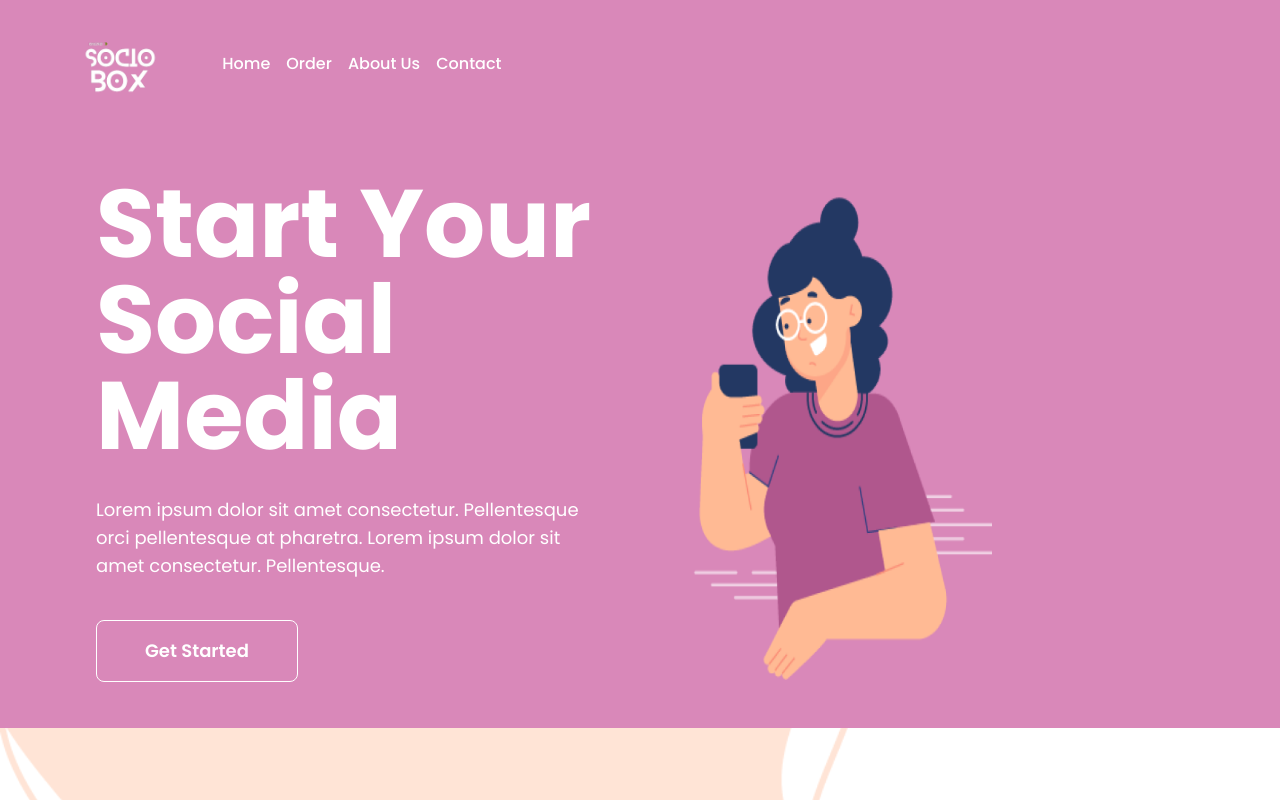
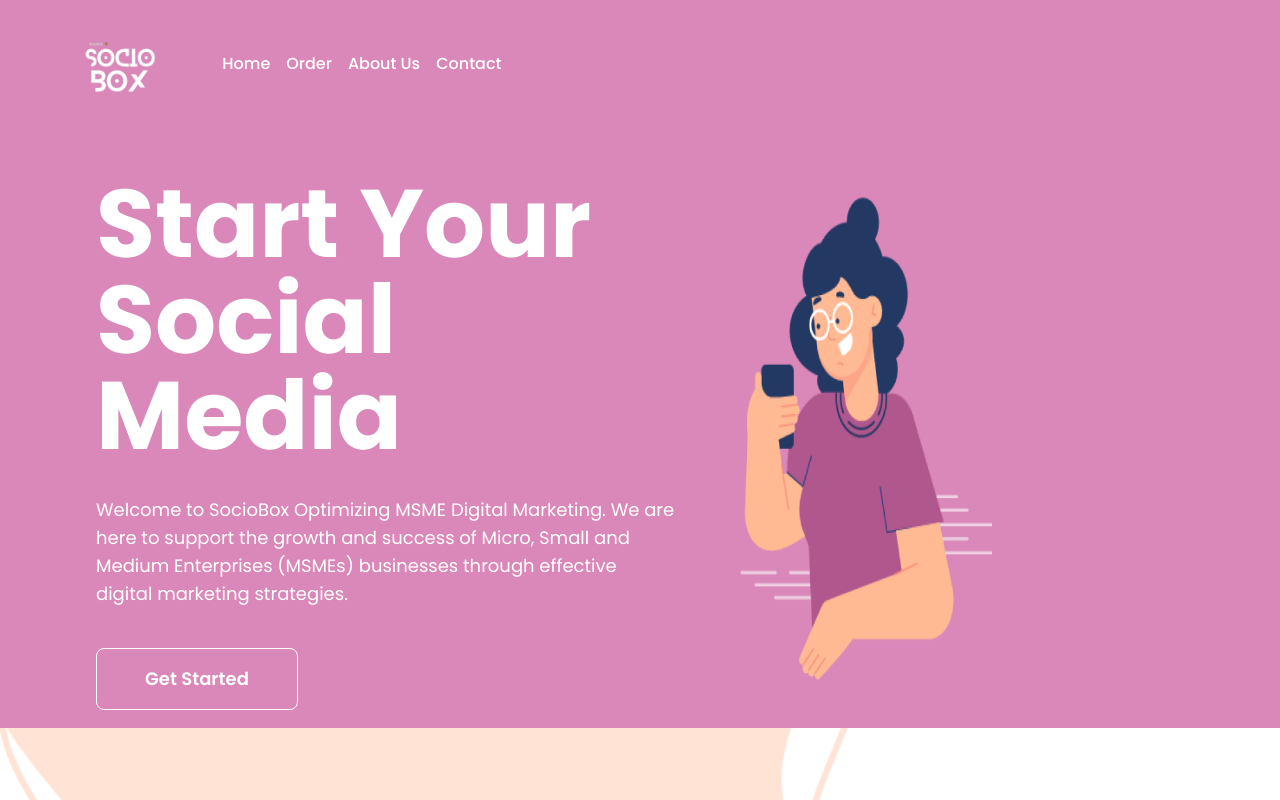
Before and after one commit to rizkyIqbal/smm-platform, a React (Vite) app: page / in a window 1280 px wide. Shown: the top 800 px of the page. Built offline with nearby package versions, Linux system fonts and the light colour scheme.

Commit message:
chore: delete dummy text at dasbhoard page

```diff
--- a/src/Pages/Dashboard.jsx
+++ b/src/Pages/Dashboard.jsx
@@ -44,8 +44,8 @@ function Dashboard() {
                     <div className='lg:flex lg:justify-between lg:px-24 px-12 py-12 w-full h-full'>
                         <div className=''>
                             <p className='text-5xl lg:text-8xl font-bold text-white'>Start Your <br />Social Media </p>
-                            <div className='lg:w-[500px]'>
-                                <p className='text-lg pt-8 text-white-500'>Lorem ipsum dolor sit amet consectetur. Pellentesque orci pellentesque at pharetra. Lorem ipsum dolor sit amet consectetur. Pellentesque.</p>
+                            <div className='lg:w-[580px]'>
+                                <p className='text-lg pt-8 text-white-500'>Welcome to SocioBox  Optimizing MSME Digital Marketing. We are here to support the growth and success of Micro, Small and Medium Enterprises (MSMEs) businesses through effective digital marketing strategies.</p>
                             </div>
                             <button className='mt-10 bg-primary border-1 border-white px-12 py-4'>
                                 <p className='text-lg font-semibold'>Get Started</p>
@@ -100,7 +100,7 @@ function Dashboard() {
                         <p className='text-4xl font-medium'>Why SOCIOBOX?</p>
                     </div>
                     <div className='w-full flex justify-center px-12 lg:px-0 lg:w-[800px] lg:justify-start'>
-                        <p className='text-lg text-gray-500'>Lorem ipsum dolor sit amet consectetur. Pellentesque orci pellentesque at pharetra. Lorem ipsum dolor sit amet consectetur. Pellentesque. Lorem ipsum dolor sit amet consectetur. Pellentesque orci pellentesque at pharetra. Lorem ipsum dolor sit amet consectetur. Pellentesque.Lorem ipsum dolor sit amet consectetur. Pellentesque orci pellentesque at pharetra. Lorem ipsum dolor sit amet consectetur. Pellentesque.</p>
+                        <p className='mt-4 mb-4 text-lg text-gray-500'>Social media provides a direct and immediate channel to engage with your target audience. It allows you to connect with your customers, answer their questions, and respond to their feedback in real-time, fostering a sense of community and trust. Social media is a powerful tool for sharing content. It allows you to distribute blog posts, videos, infographics, and other valuable content to a wider audience, increasing the chances of your content going viral. Your competitors are likely already using social media for their marketing efforts. By managing your social media effectively, you can gain a competitive edge in your industry.</p>
                     </div>
                     <div className='flex justify-center lg:justify-start'>
                         <button className='btn w-44 bg-transparent border-[3px] border-primary text-primary text-lg font-bold hover:bg-primary hover:border-[3px] hover:border-white hover:text-white'>
```
